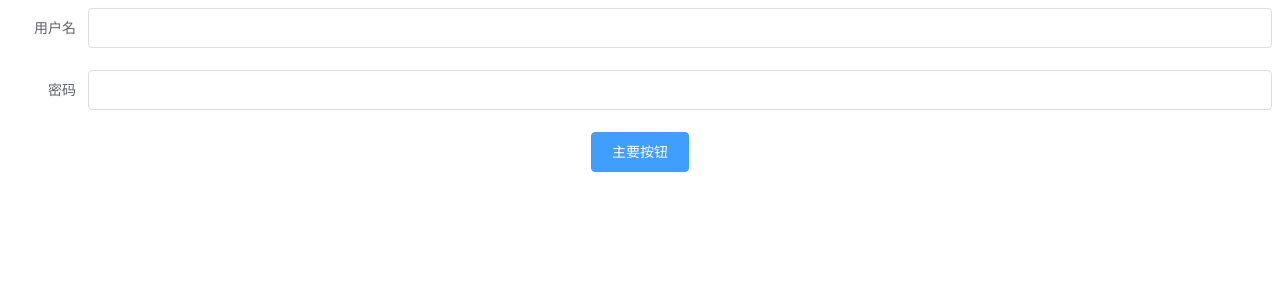
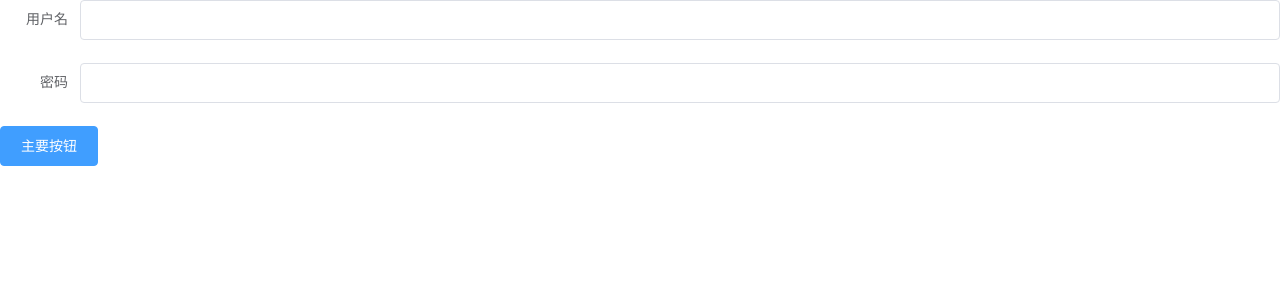
Before and after one commit to YYupmhh/vue-demo, a Vue app: page / in a window 1280 px wide. Shown: the top 300 px of the page. Built offline with nearby package versions, Linux system fonts and the light colour scheme.

Commit message:
create css

```diff
--- a/src/App.vue
+++ b/src/App.vue
@@ -5,21 +5,8 @@
 </template>
 
 <style lang="less">
-#app {
-  font-family: 'Avenir', Helvetica, Arial, sans-serif;
-  -webkit-font-smoothing: antialiased;
-  -moz-osx-font-smoothing: grayscale;
-  text-align: center;
-  color: #2c3e50;
-}
-#nav {
-  padding: 30px;
-  a {
-    font-weight: bold;
-    color: #2c3e50;
-    &.router-link-exact-active {
-      color: #42b983;
-    }
-  }
+#app{
+  height: 100%;
+
 }
 </style>
--- /dev/null
+++ b/src/assets/css/style.css
@@ -0,0 +1,6 @@
+html,
+body {
+    height: 100%;
+    margin: 0;
+    padding: 0;
+}
--- a/src/components/HelloWorld.vue
+++ /dev/null
@@ -1,58 +0,0 @@
-<template>
-  <div class="hello">
-     <el-button type="primary">主要按钮</el-button>
-    <h1>{{ msg }}</h1>
-    <p>
-      For a guide and recipes on how to configure / customize this project,<br>
-      check out the
-      <a href="https://cli.vuejs.org" target="_blank" rel="noopener">vue-cli documentation</a>.
-    </p>
-    <h3>Installed CLI Plugins</h3>
-    <ul>
-      <li><a href="https://github.com/vuejs/vue-cli/tree/dev/packages/%40vue/cli-plugin-babel" target="_blank" rel="noopener">babel</a></li>
-    </ul>
-    <h3>Essential Links</h3>
-    <ul>
-      <li><a href="https://vuejs.org" target="_blank" rel="noopener">Core Docs</a></li>
-      <li><a href="https://forum.vuejs.org" target="_blank" rel="noopener">Forum</a></li>
-      <li><a href="https://chat.vuejs.org" target="_blank" rel="noopener">Community Chat</a></li>
-      <li><a href="https://twitter.com/vuejs" target="_blank" rel="noopener">Twitter</a></li>
-      <li><a href="https://news.vuejs.org" target="_blank" rel="noopener">News</a></li>
-    </ul>
-    <h3>Ecosystem</h3>
-    <ul>
-      <li><a href="https://router.vuejs.org" target="_blank" rel="noopener">vue-router</a></li>
-      <li><a href="https://vuex.vuejs.org" target="_blank" rel="noopener">vuex</a></li>
-      <li><a href="https://github.com/vuejs/vue-devtools#vue-devtools" target="_blank" rel="noopener">vue-devtools</a></li>
-      <li><a href="https://vue-loader.vuejs.org" target="_blank" rel="noopener">vue-loader</a></li>
-      <li><a href="https://github.com/vuejs/awesome-vue" target="_blank" rel="noopener">awesome-vue</a></li>
-    </ul>
-  </div>
-</template>
-
-<script>
-export default {
-  name: 'HelloWorld',
-  props: {
-    msg: String
-  }
-}
-</script>
-
-<!-- Add "scoped" attribute to limit CSS to this component only -->
-<style scoped lang="less">
-h3 {
-  margin: 40px 0 0;
-}
-ul {
-  list-style-type: none;
-  padding: 0;
-}
-li {
-  display: inline-block;
-  margin: 0 10px;
-}
-a {
-  color: #42b983;
-}
-</style>
--- a/src/components/Login.vue
+++ b/src/components/Login.vue
@@ -1,16 +1,14 @@
 <template>
-<div>
-  <el-form :label-position="top" label-width="80px" :model="formLabelAlign">
+<div class="login_warp">
+  <el-form :label-position="top" class="login-form" label-width="80px" :model="formLabelAlign">
     <el-form-item label="用户名">
-      <el-input v-model="formLabelAlign.username"></el-input>
+      <el-input v-model="formdata.username"></el-input>
     </el-form-item>
     <el-form-item label="密码">
-      <el-input v-model="formLabelAlign.username"></el-input>
+      <el-input v-model="formdata.username"></el-input>
     </el-form-item>
+    <el-button class="login-button" type="primary">主要按钮</el-button>
   </el-form>
-  <el-row>
-    <el-button type="primary">主要按钮</el-button>
-  </el-row>
   </div>
 </template>
 
@@ -18,7 +16,7 @@
 export default {
   data() {
     return {
-      formLabelAlign: {
+      formdata: {
         username: "",
         password: ""
       }
@@ -29,4 +27,21 @@
 </script>
 
 <style>
+.login-wrap {
+  background-color: #324152;
+  height: 100%;
+  display: flex;
+  justify-content: center;
+  align-items: center;
+}
+
+.login-wrap .login-form {
+  background-color: #fff;
+  width: 400px;
+  padding: 30px;
+  border-radius: 5px;
+}
+.login-wrap .login-form .login-button {
+  width: 100%;
+}
 </style>
--- a/src/main.js
+++ b/src/main.js
@@ -4,6 +4,7 @@
 import App from './App.vue'
 import router from './router/router'
 import axios from './http'
+import '@/assets/css/style.css'
 Vue.use(axios)
 Vue.use(ElementUI)
 
--- a/src/views/Home.vue
+++ b/src/views/Home.vue
@@ -1,31 +1,28 @@
 <template>
-  <div class="home">
-    <img alt="Vue logo" src="../assets/logo.png">
-    <HelloWorld msg="Welcome to Your Vue.js App"/>
-  </div>
+
 </template>
 
 <script>
 
-// @ is an alias to /src
-import HelloWorld from '@/components/HelloWorld.vue'
+// // @ is an alias to /src
+// import HelloWorld from '@/components/HelloWorld.vue'
 
 export default {
-  name: 'home',
-  components: {
-    HelloWorld
-  },
-  created () {
-    this.$http.post('http://localhost:8888/api/private/v1/login',{
-      username:'aaa',
-      password:11111
-    })
-    .then(function (response) {
-      console.log(response)
-    })
-    .catch((err) => {
-      console.log(err)
-    })
-  }
+  // name: 'home',
+  // components: {
+  //   HelloWorld
+  // },
+  // created () {
+  //   this.$http.post('http://localhost:8888/api/private/v1/login',{
+  //     username:'aaa',
+  //     password:11111
+  //   })
+  //   .then(function (response) {
+  //     console.log(response)
+  //   })
+  //   .catch((err) => {
+  //     console.log(err)
+  //   })
+  // }
 }
 </script>
```
Also changed, not shown: src/assets/logo.png (deleted).
